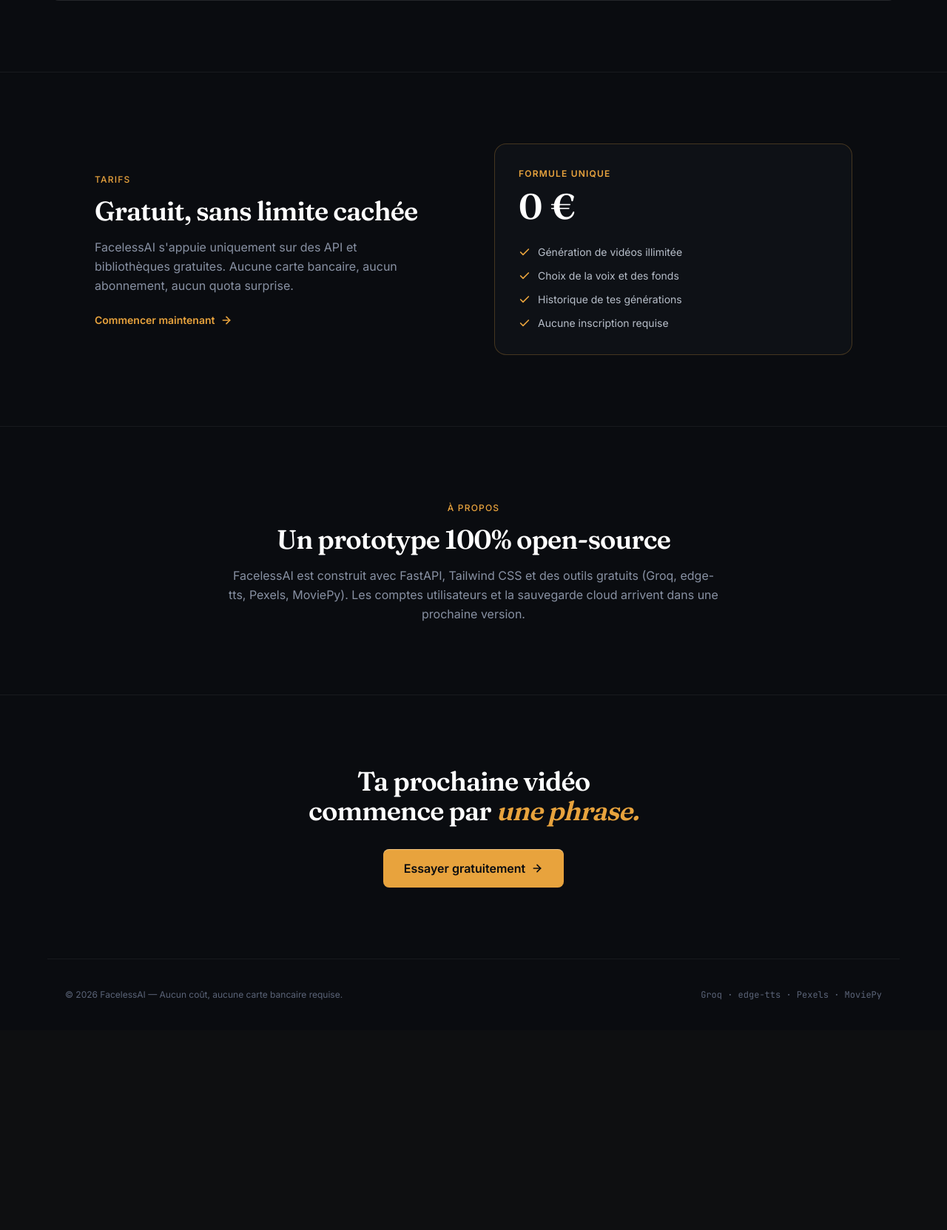
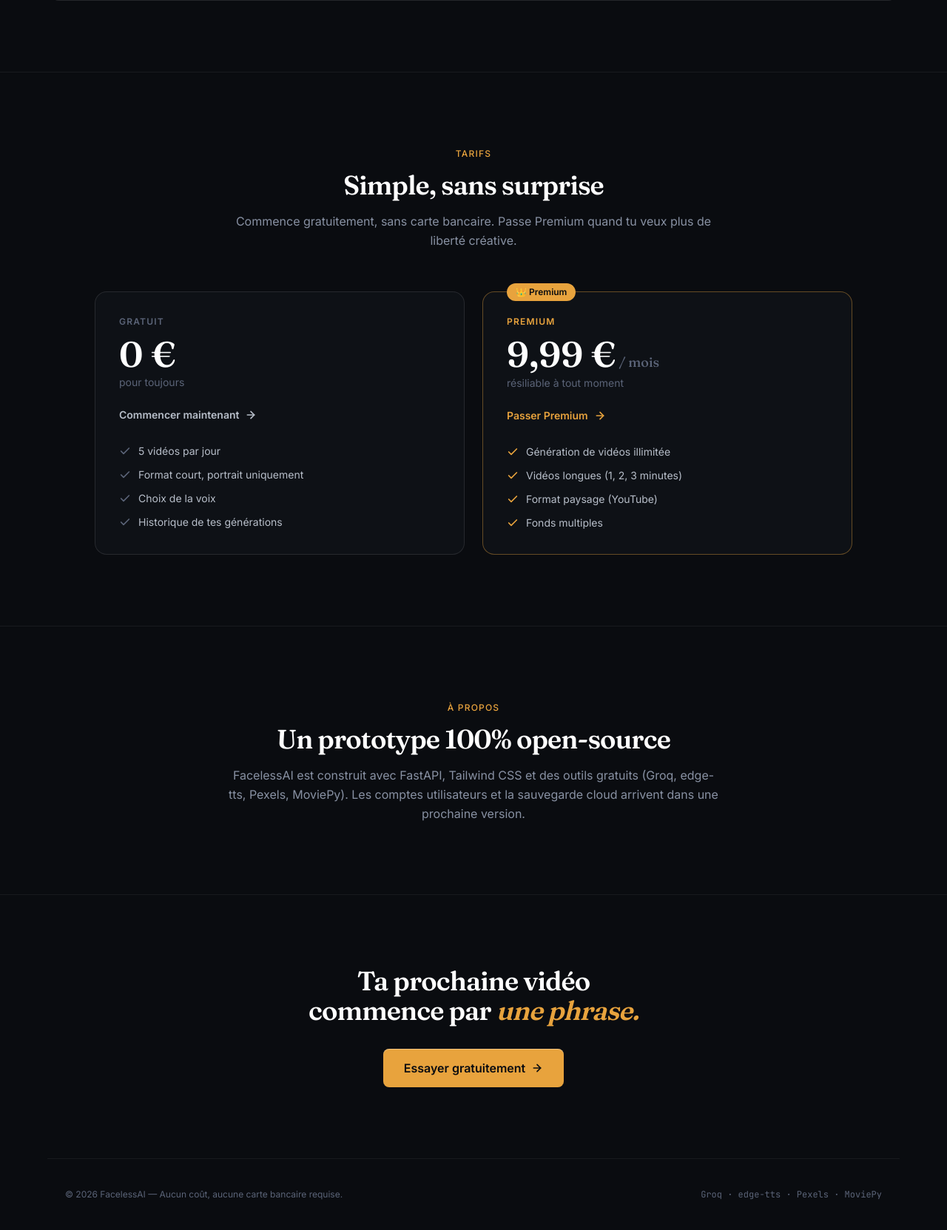
Before and after one commit to ilhandecamp-hash/-FacelessAI, a FastAPI app: page / in a window 1280 px wide. Shown: the part 1896-3559 px from the top of the page at 74% size. Before the commit the page ends 3248 px from the top, so only its background shows below. Run offline with FastAPI, Linux system fonts and the light colour scheme; some libraries are stand-ins or nearby versions.

Commit message:
Ajoute le plan Premium (9,99€/mois) avec quota gratuit et badges
- core/database.py : colonne is_premium sur users, table daily_usage
  pour compter les générations du jour (quota 5/jour en gratuit)
- main.py : compte développeur (ilhandecamp@gmail.com) automatiquement
  premium à la connexion ; /generate refuse les options avancées
  (durée > court, paysage, fonds multiples) et le 6e appel du jour aux
  comptes gratuits ; /auth/me expose is_premium, prix et usage du jour
- Frontend : bannière d'usage quotidien, badges couronne 👑 sur les
  options réservées à Premium, section Tarifs de la landing avec les
  deux plans détaillés

Fix : login_user() ne copiait jamais is_premium dans la session, donc
un compte marqué premium en base restait perçu comme gratuit côté
application tant que la session n'était pas recréée.

```diff
--- a/core/auth.py
+++ b/core/auth.py
@@ -121,6 +121,7 @@ def login_user(request: Request, user: dict) -> None:
         "email": user["email"],
         "name": user["name"],
         "picture": user.get("picture"),
+        "is_premium": bool(user.get("is_premium")),
     }
 
 
--- a/main.py
+++ b/main.py
@@ -65,6 +65,13 @@ MULTI_BACKGROUND_COUNTS = {
 }
 
 FREE_GENERATIONS_WITHOUT_ACCOUNT = 2
+FREE_DAILY_GENERATIONS = 5
+PREMIUM_MONTHLY_PRICE_EUR = 9.99
+
+# Compte développeur : toujours traité comme premium, sans dépendre d'un
+# paiement réel. Utile pour tester le comportement premium avant que Stripe
+# (ou équivalent) soit branché.
+DEVELOPER_EMAILS = {"ilhandecamp@gmail.com"}
 
 logging.basicConfig(level=logging.INFO, format="%(asctime)s [%(levelname)s] %(message)s")
 logger = logging.getLogger("videoia")
@@ -97,6 +104,17 @@ class GenerateResponse(BaseModel):
     script: str | None = None
     error: str | None = None
     requires_login: bool = False
+    requires_premium: bool = False
+
+
+def _finish_login(request: Request, user: dict) -> dict:
+    """Active le premium développeur si nécessaire, puis ouvre la session."""
+    if user["email"] in DEVELOPER_EMAILS and not user.get("is_premium"):
+        database.set_premium(user["id"], True)
+        user = database.get_user(user["id"])
+    login_user(request, user)
+    request.session.pop("anonymous_generations", None)
+    return user
 
 
 @app.get("/", response_class=HTMLResponse)
@@ -136,8 +154,7 @@ async def auth_callback(request: Request):
         name=userinfo.get("name", userinfo["email"]),
         picture=userinfo.get("picture"),
     )
-    login_user(request, user)
-    request.session.pop("anonymous_generations", None)
+    _finish_login(request, user)
     return RedirectResponse(url="/app")
 
 
@@ -163,8 +180,7 @@ async def auth_github_callback(request: Request):
         name=userinfo["name"],
         picture=userinfo.get("picture"),
     )
-    login_user(request, user)
-    request.session.pop("anonymous_generations", None)
+    _finish_login(request, user)
     return RedirectResponse(url="/app")
 
 
@@ -190,8 +206,7 @@ async def auth_discord_callback(request: Request):
         name=userinfo["name"],
         picture=userinfo.get("picture"),
     )
-    login_user(request, user)
-    request.session.pop("anonymous_generations", None)
+    _finish_login(request, user)
     return RedirectResponse(url="/app")
 
 
@@ -204,12 +219,19 @@ async def auth_logout(request: Request):
 @app.get("/auth/me")
 async def auth_me(request: Request):
     user = get_current_user(request)
-    return {
+    payload = {
         "user": user,
         "google_configured": is_google_configured(),
         "github_configured": is_github_configured(),
         "discord_configured": is_discord_configured(),
+        "premium_price_eur": PREMIUM_MONTHLY_PRICE_EUR,
+        "free_daily_generations": FREE_DAILY_GENERATIONS,
     }
+
+    if user and not user.get("is_premium"):
+        payload["daily_usage"] = database.get_daily_usage(user["id"])
+
+    return payload
 
 
 # --- Génération de vidéo ---
@@ -227,9 +249,37 @@ async def generate(request: Request, payload: GenerateRequest):
                 requires_login=True,
                 error=(
                     f"Tu as utilisé tes {FREE_GENERATIONS_WITHOUT_ACCOUNT} générations gratuites. "
-                    "Connecte-toi avec Google pour continuer à générer des vidéos."
+                    "Connecte-toi pour continuer à générer des vidéos."
                 ),
             )
+    else:
+        is_premium = bool(user.get("is_premium"))
+
+        if not is_premium:
+            used_today = database.get_daily_usage(user["id"])
+            if used_today >= FREE_DAILY_GENERATIONS:
+                return GenerateResponse(
+                    success=False,
+                    requires_premium=True,
+                    error=(
+                        f"Tu as atteint la limite gratuite de {FREE_DAILY_GENERATIONS} vidéos par jour. "
+                        f"Passe Premium ({PREMIUM_MONTHLY_PRICE_EUR}€/mois) pour un usage illimité."
+                    ),
+                )
+
+            # Le plan gratuit connecté reste limité aux vidéos courtes en
+            # portrait, sans fonds multiples : les options avancées sont
+            # réservées à Premium (visibles dans l'UI avec un badge couronne,
+            # mais refusées ici si jamais contournées côté client).
+            if payload.duration != "court" or payload.orientation != "portrait" or payload.multi_fond:
+                return GenerateResponse(
+                    success=False,
+                    requires_premium=True,
+                    error=(
+                        "Les vidéos longues, le format paysage et les fonds multiples sont "
+                        f"réservés aux membres Premium ({PREMIUM_MONTHLY_PRICE_EUR}€/mois)."
+                    ),
+                )
 
     sujet = payload.sujet.strip()
     if not sujet:
@@ -296,6 +346,8 @@ async def generate(request: Request, payload: GenerateRequest):
             job_id, user["id"], sujet, script_text, video_url,
             payload.multi_fond, payload.voice, duration, orientation,
         )
+        if not user.get("is_premium"):
+            database.increment_daily_usage(user["id"])
     else:
         request.session["anonymous_generations"] = request.session.get("anonymous_generations", 0) + 1
 
--- a/templates/landing.html
+++ b/templates/landing.html
@@ -292,23 +292,57 @@
 
   <!-- Tarifs -->
   <section id="section-tarifs" class="scroll-mt-20 border-t border-white/[0.06] py-24 px-6">
-    <div class="max-w-5xl mx-auto grid md:grid-cols-2 gap-14 items-center">
-      <div class="reveal">
+    <div class="max-w-5xl mx-auto">
+      <div class="reveal text-center max-w-2xl mx-auto">
         <span class="text-xs font-medium tracking-widest text-amber-400 uppercase">Tarifs</span>
-        <h2 class="mt-3 font-display text-3xl sm:text-4xl font-semibold tracking-tight text-white">Gratuit, sans limite cachée</h2>
-        <p class="mt-4 text-ink-300 max-w-md leading-relaxed">
-          FacelessAI s'appuie uniquement sur des API et bibliothèques gratuites.
-          Aucune carte bancaire, aucun abonnement, aucun quota surprise.
+        <h2 class="mt-3 font-display text-3xl sm:text-4xl font-semibold tracking-tight text-white">Simple, sans surprise</h2>
+        <p class="mt-4 text-ink-300 leading-relaxed">
+          Commence gratuitement, sans carte bancaire. Passe Premium quand tu veux plus de liberté créative.
         </p>
-        <a href="/app" class="mt-6 inline-flex items-center gap-2 text-sm font-semibold text-amber-400 hover:text-amber-300 transition">
+      </div>
+
+      <div class="mt-14 grid md:grid-cols-2 gap-6">
+        <!-- Gratuit -->
+        <div class="reveal rounded-2xl border border-white/10 bg-ink-900 p-8">
+          <p class="text-xs font-semibold text-ink-400 uppercase tracking-widest">Gratuit</p>
+          <p class="mt-3 font-display text-5xl font-semibold text-white">0 €</p>
+          <p class="mt-1 text-sm text-ink-400">pour toujours</p>
+          <a href="/app" class="mt-6 inline-flex items-center gap-2 text-sm font-semibold text-ink-100 hover:text-white transition">
             Commencer maintenant
             <svg xmlns="http://www.w3.org/2000/svg" class="h-4 w-4" viewBox="0 0 24 24" fill="none" stroke="currentColor" stroke-width="2.5" stroke-linecap="round" stroke-linejoin="round"><line x1="5" y1="12" x2="19" y2="12"></line><polyline points="12 5 19 12 12 19"></polyline></svg>
           </a>
+          <ul class="mt-7 space-y-3 text-sm text-ink-200">
+            <li class="flex items-center gap-2.5">
+              <svg xmlns="http://www.w3.org/2000/svg" class="h-4 w-4 text-ink-400 shrink-0" viewBox="0 0 24 24" fill="none" stroke="currentColor" stroke-width="2.5" stroke-linecap="round" stroke-linejoin="round"><polyline points="20 6 9 17 4 12"></polyline></svg>
+              5 vidéos par jour
+            </li>
+            <li class="flex items-center gap-2.5">
+              <svg xmlns="http://www.w3.org/2000/svg" class="h-4 w-4 text-ink-400 shrink-0" viewBox="0 0 24 24" fill="none" stroke="currentColor" stroke-width="2.5" stroke-linecap="round" stroke-linejoin="round"><polyline points="20 6 9 17 4 12"></polyline></svg>
+              Format court, portrait uniquement
+            </li>
+            <li class="flex items-center gap-2.5">
+              <svg xmlns="http://www.w3.org/2000/svg" class="h-4 w-4 text-ink-400 shrink-0" viewBox="0 0 24 24" fill="none" stroke="currentColor" stroke-width="2.5" stroke-linecap="round" stroke-linejoin="round"><polyline points="20 6 9 17 4 12"></polyline></svg>
+              Choix de la voix
+            </li>
+            <li class="flex items-center gap-2.5">
+              <svg xmlns="http://www.w3.org/2000/svg" class="h-4 w-4 text-ink-400 shrink-0" viewBox="0 0 24 24" fill="none" stroke="currentColor" stroke-width="2.5" stroke-linecap="round" stroke-linejoin="round"><polyline points="20 6 9 17 4 12"></polyline></svg>
+              Historique de tes générations
+            </li>
+          </ul>
         </div>
 
-      <div class="reveal rounded-2xl border border-amber-400/25 bg-ink-900 p-8">
-        <p class="text-xs font-semibold text-amber-400 uppercase tracking-widest">Formule unique</p>
-        <p class="mt-3 font-display text-5xl font-semibold text-white">0 €</p>
+        <!-- Premium -->
+        <div class="reveal relative rounded-2xl border border-amber-400/40 bg-ink-900 p-8">
+          <span class="absolute -top-3 left-8 inline-flex items-center gap-1 rounded-full bg-amber-400 text-ink-950 text-xs font-semibold px-3 py-1">
+            👑 Premium
+          </span>
+          <p class="text-xs font-semibold text-amber-400 uppercase tracking-widest">Premium</p>
+          <p class="mt-3 font-display text-5xl font-semibold text-white">9,99 €<span class="text-lg font-medium text-ink-400"> / mois</span></p>
+          <p class="mt-1 text-sm text-ink-400">résiliable à tout moment</p>
+          <a href="/app" class="mt-6 inline-flex items-center gap-2 text-sm font-semibold text-amber-400 hover:text-amber-300 transition">
+            Passer Premium
+            <svg xmlns="http://www.w3.org/2000/svg" class="h-4 w-4" viewBox="0 0 24 24" fill="none" stroke="currentColor" stroke-width="2.5" stroke-linecap="round" stroke-linejoin="round"><line x1="5" y1="12" x2="19" y2="12"></line><polyline points="12 5 19 12 12 19"></polyline></svg>
+          </a>
           <ul class="mt-7 space-y-3 text-sm text-ink-200">
             <li class="flex items-center gap-2.5">
               <svg xmlns="http://www.w3.org/2000/svg" class="h-4 w-4 text-amber-400 shrink-0" viewBox="0 0 24 24" fill="none" stroke="currentColor" stroke-width="2.5" stroke-linecap="round" stroke-linejoin="round"><polyline points="20 6 9 17 4 12"></polyline></svg>
@@ -316,17 +350,18 @@
             </li>
             <li class="flex items-center gap-2.5">
               <svg xmlns="http://www.w3.org/2000/svg" class="h-4 w-4 text-amber-400 shrink-0" viewBox="0 0 24 24" fill="none" stroke="currentColor" stroke-width="2.5" stroke-linecap="round" stroke-linejoin="round"><polyline points="20 6 9 17 4 12"></polyline></svg>
-            Choix de la voix et des fonds
+              Vidéos longues (1, 2, 3 minutes)
             </li>
             <li class="flex items-center gap-2.5">
               <svg xmlns="http://www.w3.org/2000/svg" class="h-4 w-4 text-amber-400 shrink-0" viewBox="0 0 24 24" fill="none" stroke="currentColor" stroke-width="2.5" stroke-linecap="round" stroke-linejoin="round"><polyline points="20 6 9 17 4 12"></polyline></svg>
-            Historique de tes générations
+              Format paysage (YouTube)
             </li>
             <li class="flex items-center gap-2.5">
               <svg xmlns="http://www.w3.org/2000/svg" class="h-4 w-4 text-amber-400 shrink-0" viewBox="0 0 24 24" fill="none" stroke="currentColor" stroke-width="2.5" stroke-linecap="round" stroke-linejoin="round"><polyline points="20 6 9 17 4 12"></polyline></svg>
-            Aucune inscription requise
+              Fonds multiples
             </li>
           </ul>
+        </div>
       </div>
     </div>
   </section>
```
Also changed, not shown: core/database.py (+65 -2 lines), templates/app.html (+61 -8 lines). Lines whose indentation alone changed are shown as unchanged.
